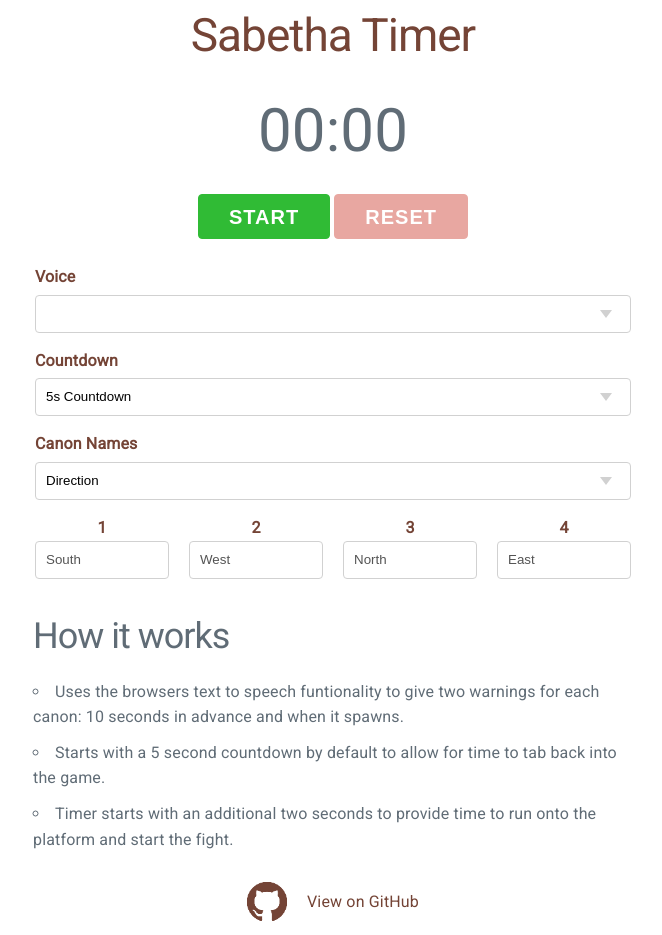
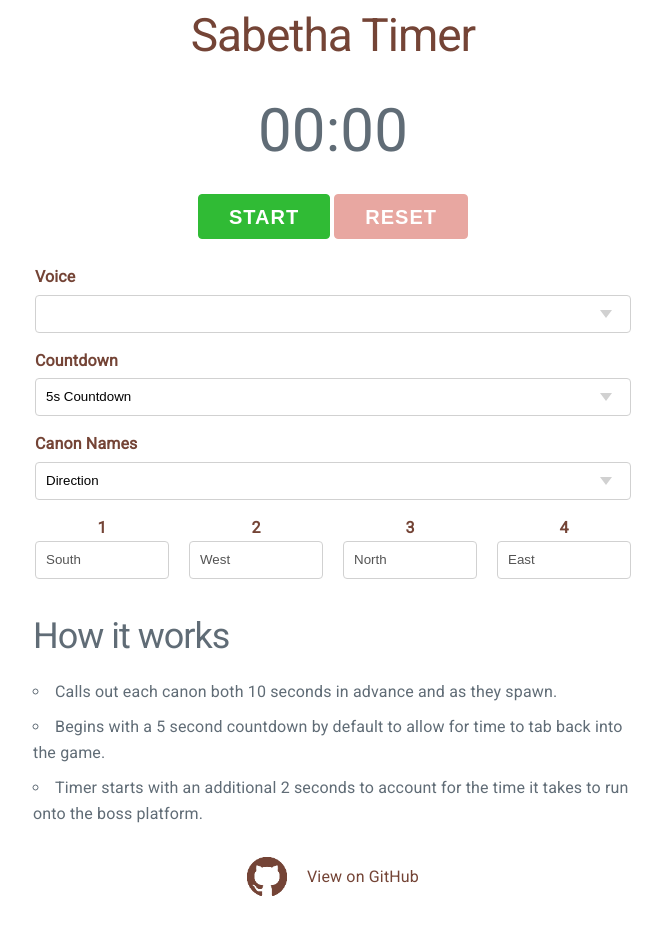
Before and after one commit to perrykaufman/sabetha-timer, a website built with webpack: page src/index.html in a window 1280 px wide. Shown: the whole page, without its empty margins (307-969 px from the left). After the commit the page ends 910 px from the top, so only its background shows below. Built offline with nearby package versions, Linux system fonts and the light colour scheme.

Commit message:
improved how it works text

```diff
--- a/src/index.html
+++ b/src/index.html
@@ -70,9 +70,9 @@
       <section>
         <h2>How it works</h2>
         <ul>
-          <li>Uses the browsers text to speech funtionality to give two warnings for each canon: 10 seconds in advance and when it spawns.</li>
-          <li>Starts with a 5 second countdown by default to allow for time to tab back into the game.</li>
-          <li>Timer starts with an additional two seconds to provide time to run onto the platform and start the fight.</li>
+          <li>Calls out each canon both 10 seconds in advance and as they spawn.</li>
+          <li>Begins with a 5 second countdown by default to allow for time to tab back into the game.</li>
+          <li>Timer starts with an additional 2 seconds to account for the time it takes to run onto the boss platform.</li>
         </ul>
       </section>
 
```
